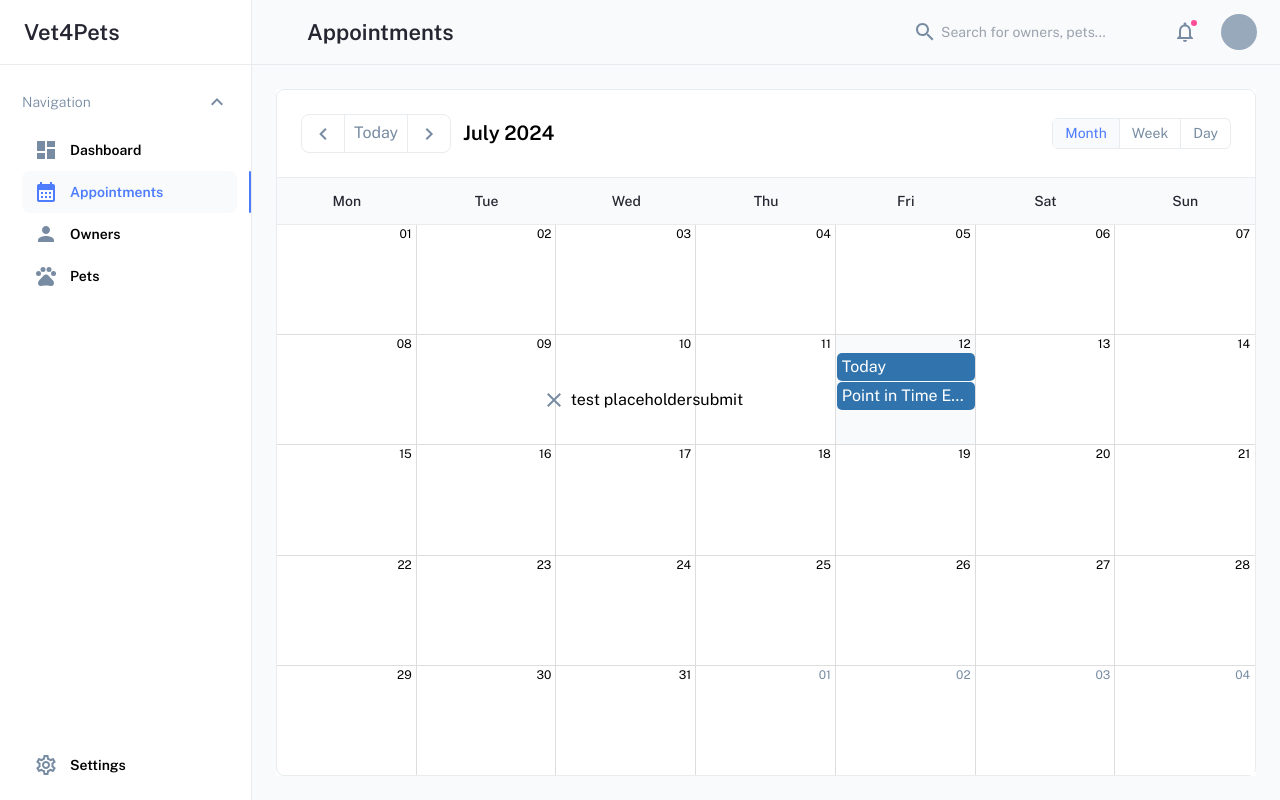
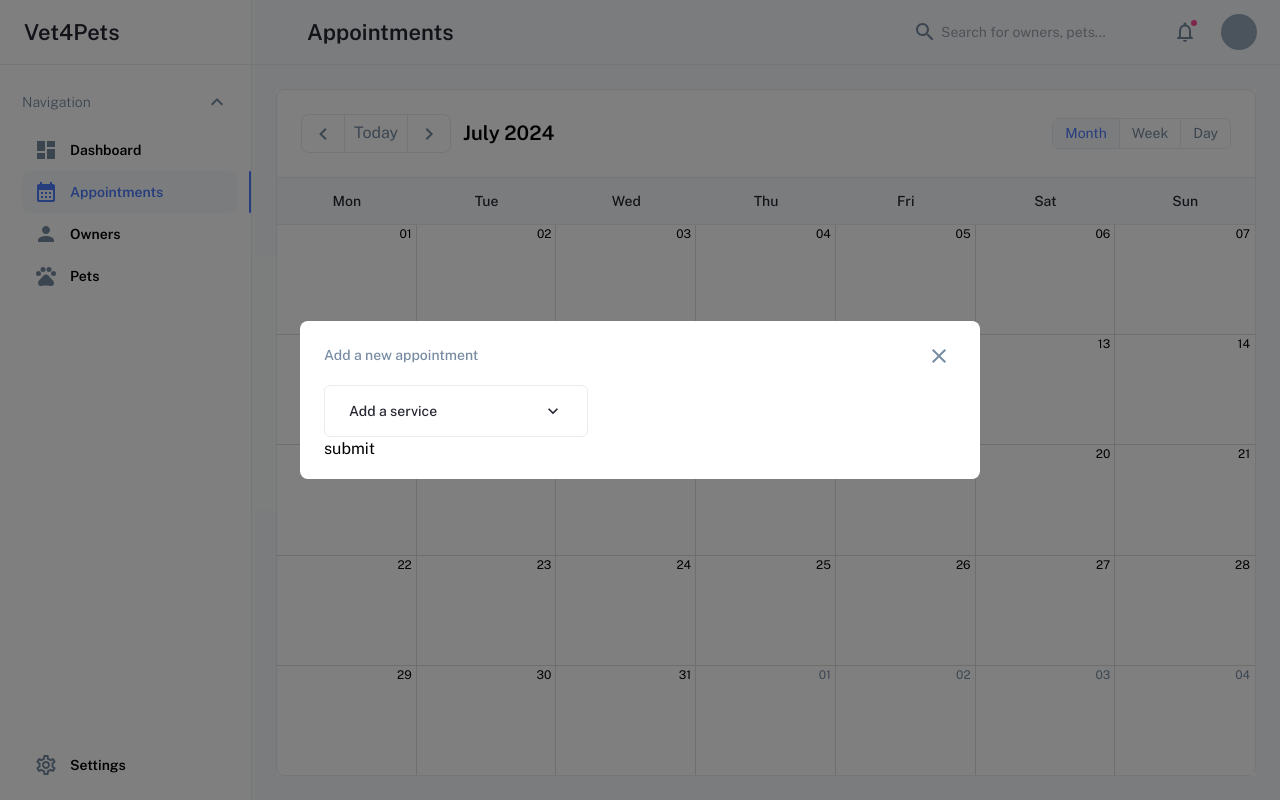
Before and after one commit to everydaycode20/vet4pets, a React (Vite) app in the folder client_/: page /appointments in a window 1280 px wide. Built offline with nearby package versions, Linux system fonts and the light colour scheme.

Commit message:
update appointments page

```diff
--- a/client_/src/components/modal/modal.tsx
+++ b/client_/src/components/modal/modal.tsx
@@ -1,11 +1,4 @@
-import {
-  Dispatch,
-  forwardRef,
-  JSXElementConstructor,
-  ReactElement,
-  SetStateAction,
-  useState,
-} from "react";
+import { Dispatch, forwardRef, SetStateAction } from "react";
 import { Modal as MuiModal } from "@mui/base/Modal";
 import { prepareForSlot } from "@mui/base/utils";
 
@@ -47,9 +40,9 @@ export default function Modal({
       // aria-describedby="unstyled-modal-description"
       open={open}
       onClose={handleClose}
-      // slots={{
-      //   backdrop: BackdropSlot,
-      // }}
+      slots={{
+        backdrop: BackdropSlot,
+      }}
     >
       <>{children ? children : <></>}</>
     </MuiModal>
--- /dev/null
+++ b/client_/src/components/select/select.module.scss
@@ -0,0 +1,29 @@
+@import "../../assets/scss/colors/colors";
+
+.button {
+  font-size: 14px;
+  line-height: 21px;
+  max-width: 264px;
+  width: 100%;
+  padding: 14.5px 24px;
+  border: 1px solid $light-gray;
+  border-radius: 6px;
+}
+
+.options {
+  border: 1px solid $light-gray;
+  border-radius: 6px;
+  padding: 4px 12px;
+  max-width: 264px !important;
+  width: 100%;
+  font-size: 14px;
+  line-height: 21px;
+  margin-top: 6px;
+  color: $black;
+  row-gap: 2px;
+}
+
+.option {
+  padding: 7px 12px;
+  border-radius: 6px;
+}
--- /dev/null
+++ b/client_/src/components/select/select.tsx
@@ -0,0 +1,57 @@
+import {
+  Listbox,
+  ListboxButton,
+  ListboxOption,
+  ListboxOptions,
+} from "@headlessui/react";
+
+import ExpandMoreOutlinedIcon from "@mui/icons-material/ExpandMoreOutlined";
+
+import JoinClasses from "../../utils/join-classes";
+
+import styles from "./select.module.scss";
+
+export default function Select({
+  value,
+  onChange,
+  placeholder,
+  data,
+}: {
+  value: { id: number; name: string };
+  onChange: (...event: any[]) => void;
+  placeholder: string;
+  data: { id: number; name: string }[];
+}) {
+  return (
+    <Listbox name="service" value={value} onChange={onChange}>
+      <ListboxButton
+        className={JoinClasses(
+          "text-black font-medium flex items-center justify-between",
+          styles.button
+        )}
+      >
+        <span>{value.name || placeholder}</span>
+
+        <ExpandMoreOutlinedIcon htmlColor="#252631" fontSize="small" />
+      </ListboxButton>
+
+      <ListboxOptions
+        anchor="bottom"
+        className={JoinClasses(
+          "z-[1600] bg-white flex flex-col",
+          styles.options
+        )}
+      >
+        {data.map((item) => (
+          <ListboxOption
+            key={item.id}
+            value={item}
+            className={JoinClasses("data-[focus]:bg-blue-100 ", styles.option)}
+          >
+            {item.name}
+          </ListboxOption>
+        ))}
+      </ListboxOptions>
+    </Listbox>
+  );
+}
--- a/client_/src/routes/appointments/appointments.module.scss
+++ b/client_/src/routes/appointments/appointments.module.scss
@@ -1,4 +1,18 @@
+.container {
+  border-radius: 8px;
+  padding: 18px 24px;
+  max-width: 680px;
+  width: 100%;
+
+  h2 {
+    font-size: 14px;
+    line-height: 21px;
+  }
+}
+
 .close {
+  margin-bottom: 12px;
+
   button {
     padding: 5px;
   }
--- a/client_/src/routes/appointments/appointments.tsx
+++ b/client_/src/routes/appointments/appointments.tsx
@@ -1,13 +1,12 @@
 import { useState } from "react";
-import { Select } from "@mui/base/Select";
-import { Option } from "@mui/base/Option";
 
-import { useForm, Controller, SubmitHandler } from "react-hook-form";
+import { useForm, SubmitHandler, Controller } from "react-hook-form";
 import { zodResolver } from "@hookform/resolvers/zod";
 import { object, string, number, date } from "zod";
 
 import Modal from "../../components/modal/modal";
-import CalendarExtended from "../calendar/calendar";
+import CalendarExtended from "../../components/calendar/calendar";
+import Select from "../../components/select/select";
 
 import CloseOutlinedIcon from "@mui/icons-material/CloseOutlined";
 
@@ -23,7 +22,17 @@ export default function Appointments() {
       <CalendarExtended />
 
       <Modal open={open} setOpen={setOpen}>
-        <div className={JoinClasses("", styles.close)}>
+        <div className={JoinClasses("bg-white", styles.container)}>
+          <div
+            className={JoinClasses(
+              "flex items-center justify-between",
+              styles.close
+            )}
+          >
+            <h2 className="font-medium text-light-gray-4">
+              Add a new appointment
+            </h2>
+
             <button type="button" onClick={() => setOpen(false)}>
               <span className="sr-only">close</span>
 
@@ -34,13 +43,17 @@ export default function Appointments() {
           <div>
             <Form />
           </div>
+        </div>
       </Modal>
     </section>
   );
 }
 
 const schema = object({
-  service: string().min(1),
+  service: object({
+    id: number(),
+    name: string(),
+  }),
   // owner: number().min(1),
   // date: object({
   //   start: date(),
@@ -49,7 +62,10 @@ const schema = object({
 });
 
 interface IFormAppointment {
-  service: string;
+  service: {
+    id: number;
+    name: string;
+  };
   // owner: number;
   // date: {
   //   start: Date;
@@ -65,12 +81,11 @@ function Form() {
   const {
     control,
     handleSubmit,
-    register,
     formState: { errors },
   } = useForm<IFormAppointment>({
     resolver: zodResolver(schema),
     defaultValues: {
-      service: "",
+      service: {},
     },
   });
 
@@ -78,35 +93,21 @@ function Form() {
     <div>
       <form onSubmit={handleSubmit(onSubmit)}>
         <Controller
-          rules={{ required: true }}
-          render={({
-            field: { onChange, ref, onBlur, value, name, ...rest },
-          }) => {
-            console.log(rest);
-
+          name="service"
+          control={control}
+          render={({ field: { onChange, value } }) => {
             return (
               <Select
-                id="service"
-                name={name}
-                placeholder="test placeholder"
-                onChange={(e, v) => {
-                  console.log(v);
-
-                  onChange(v);
-                }}
-                value={value || ""}
-                ref={ref}
-                onBlur={onBlur}
-              >
-                <Option value={"10"}>Ten</Option>
-
-                <Option value={"20"}>Twenty</Option>
-              </Select>
+                data={[
+                  { id: 1, name: "item 1" },
+                  { id: 2, name: "item 2" },
+                ]}
+                value={value}
+                onChange={onChange}
+                placeholder="Add a service"
+              />
             );
           }}
-          control={control}
-          name="service"
-          defaultValue=""
         />
 
         <button type="submit">submit</button>
@@ -114,15 +115,3 @@ function Form() {
     </div>
   );
 }
-
-function BaseSelect({ id, field }: any) {
-  return (
-    <div>
-      <Select placeholder="test select" {...field}>
-        <Option value={"10"}>Ten</Option>
-        <Option value={"20"}>Twenty</Option>
-        <Option value={"30"}>Thirty</Option>
-      </Select>
-    </div>
-  );
-}
```
Also changed, not shown: client_/src/components/calendar/calendar.module.scss (renamed from client_/src/routes/calendar/calendar.module.scss), client_/src/components/calendar/calendar.scss (renamed from client_/src/routes/calendar/calendar.scss), client_/src/components/calendar/calendar.tsx (renamed from client_/src/routes/calendar/calendar.tsx). Lines whose indentation alone changed are shown as unchanged.
